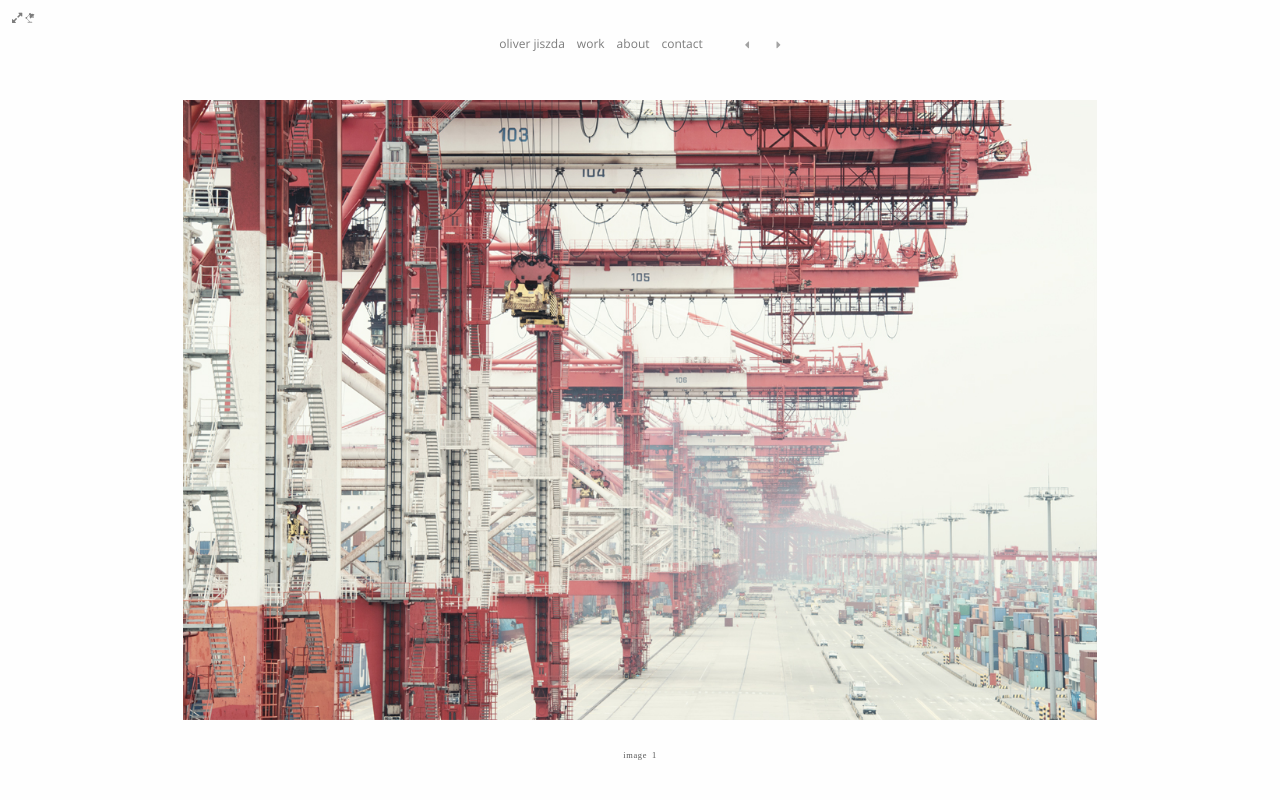
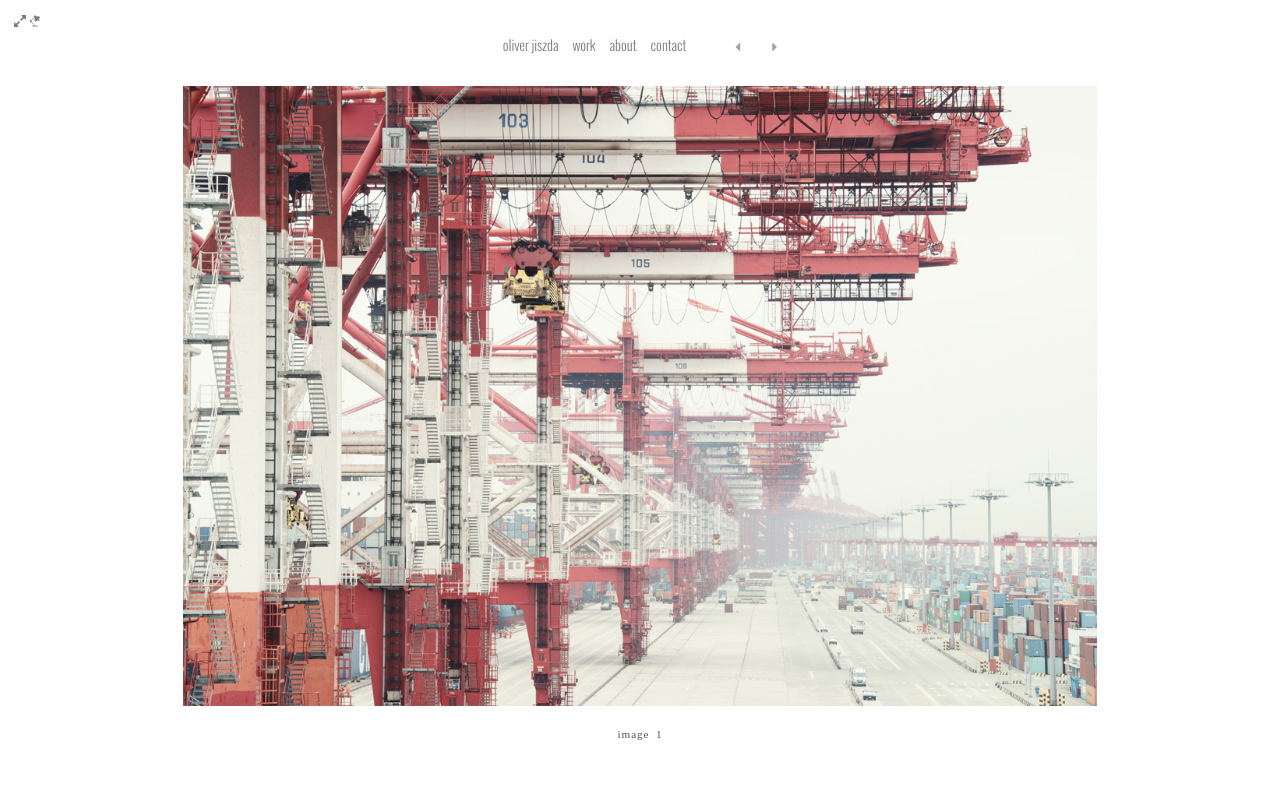
Before and after one commit to jaeh/oj-staging.jaeh.at, a Node project: template views/pages/work.jade in a window 1280 px wide. Run offline with Node 20 templates, Linux system fonts and the light colour scheme; the template is opened without the code that fills it, so the values that code supplies are empty; style sheets or scripts are compiled from the project's sources.

Commit message:
updated css to use oswald ligh

```diff
--- a/public/css/font.styl
+++ b/public/css/font.styl
@@ -5,19 +5,40 @@
   src local('Open Sans'), local('OpenSans'), url(/font/opensans.woff) format('woff')
 
 @font-face
+  font-family 'Oswald Light'
+  font-style normal
+  font-weight 300
+  src local('Oswald Light'), local('Oswald-Light'), url(/font/oswald-light.woff) format('woff')
+
+@font-face
   font-family 'Open Sans'
   font-style normal
   font-weight 400
-  src local('Open Sans'), local('OpenSans'), url(/font/opensans.woff2) format('woff2')
-  unicode-range: U+0100-024F, U+1E00-1EFF, U+20A0-20AB, U+20AD-20CF, U+2C60-2C7F, U+A720-A7FF
+  src local('Open Sans'), local('OpenSans'), url(/font/opensans-ext.woff2) format('woff2')
+  unicode-range U+0000-00FF, U+0131, U+0152-0153, U+02C6, U+02DA, U+02DC, U+2000-206F, U+2074, U+20AC, U+2212, U+2215, U+E0FF, U+EFFD, U+F000
 
 @font-face
   font-family 'Open Sans'
   font-style normal
   font-weight 400
   src local('Open Sans'), local('OpenSans'), url(/font/opensans.woff2) format('woff2')
+  unicode-range U+0100-024F, U+1E00-1EFF, U+20A0-20AB, U+20AD-20CF, U+2C60-2C7F, U+A720-A7FF
+
+
+@font-face
+  font-family 'Oswald Light'
+  font-style normal
+  font-weight 300
+  src local('Oswald Light'), local('Oswald-Light'), url(/font/oswald-light-ext.woff2) format('woff2')
+  unicode-range U+0100-024F, U+1E00-1EFF, U+20A0-20AB, U+20AD-20CF, U+2C60-2C7F, U+A720-A7FF
+
+@font-face
+  font-family 'Oswald Light'
+  font-style normal
+  font-weight 300
+  src local('Oswald Light'), local('Oswald-Light'), url(/font/oswald-light.woff2) format('woff2')
   unicode-range U+0000-00FF, U+0131, U+0152-0153, U+02C6, U+02DA, U+02DC, U+2000-206F, U+2074, U+20AC, U+2212, U+2215, U+E0FF, U+EFFD, U+F000
 
+
 body
-  font-family 'Open Sans'
-  font-size 12px
+  font-family 'Oswald Light'
--- a/public/css/main.styl
+++ b/public/css/main.styl
@@ -28,11 +28,13 @@
   width 100%
   position absolute
   transition(background-color 0.5s)
-  font-size 12px
+  font-size 14px
   user-select none
 
   #content
     transition(color 0.5s)
+    line-height 0
+    display inline-block
 
   &.night
     background-color body_bg_color_night
@@ -65,7 +67,7 @@
 header.main
   left 0
   width 100%
-  margin 3% 0
+  margin 3% 0 1.5%
 
   nav#menu
     width 100%
@@ -137,8 +139,8 @@
     h2
       opacity 0
       height 1.2em
-      margin 3% 0 0
-      font-size .7em
+      margin 2% 0 0
+      font-size .8em
       letter-spacing 0.08em
 
 
```
Also changed, not shown: public/font/oswald-light-ext.woff2 (added), public/font/oswald-light.woff (added), public/font/oswald-light.woff2 (added).
